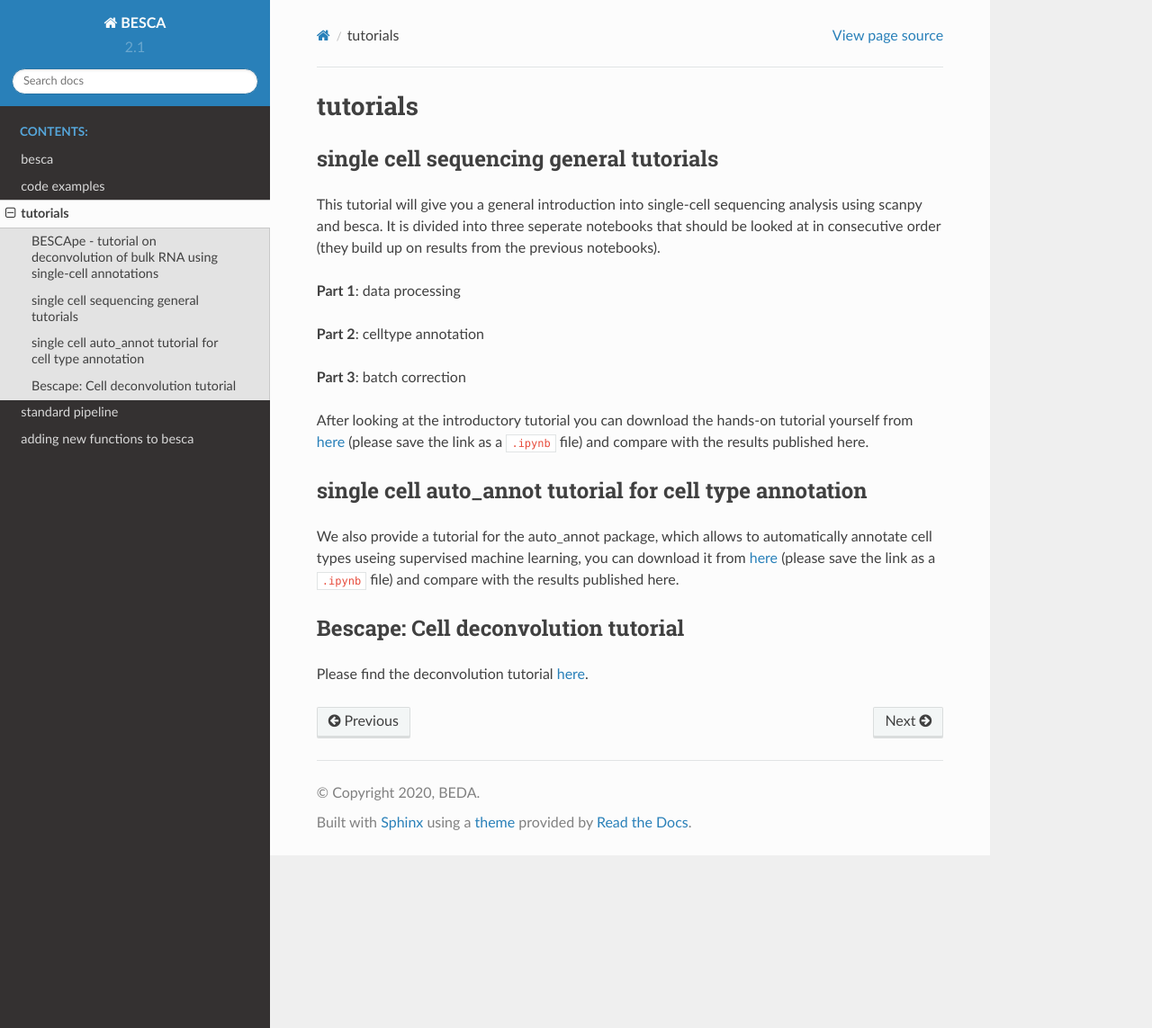
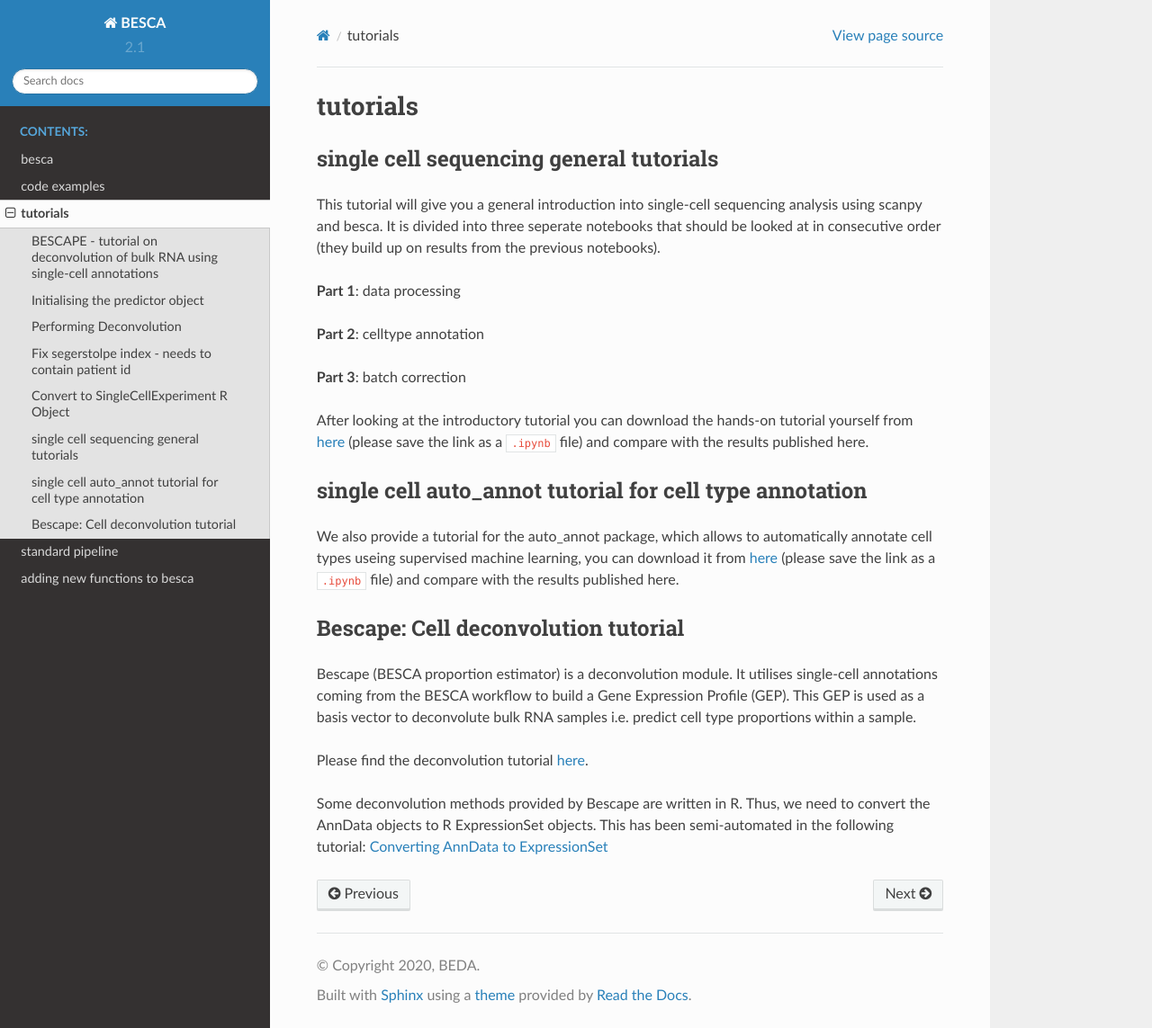
Before and after one commit to bedapub/besca, a Sphinx documentation site: the page built from docs/source/tutorials.rst, in a window 1280 px wide and 1143 px high. Shown: the whole window at 90% size. Built offline with Sphinx 7.4.7 and the Read the Docs theme 2.0.0, drawn with Linux system fonts in a browser that asks for light colours; pages that are not in the unit, such as notebooks, are missing from menus.

Commit message:
add bescape tutorials

```diff
--- a/docs/source/tutorials.rst
+++ b/docs/source/tutorials.rst
@@ -12,7 +12,8 @@
    tutorials/notebook2_celltype_annotation.ipynb
    tutorials/notebook3_batch_correction.ipynb
    tutorials/auto_annot_tutorial.ipynb
-   tutorials/bescape.rst
+   tutorials/bescape_tutorial.ipynb
+   tutorials/adata_to_eset.ipynb
 
 
 single cell sequencing general tutorials
@@ -37,4 +38,8 @@
 
 Bescape: Cell deconvolution tutorial
 ---------------------------------------------------------------
-Please find the deconvolution tutorial :doc:`here <tutorials/bescape>`.
+Bescape (BESCA proportion estimator) is a deconvolution module. It utilises single-cell annotations coming from the BESCA workflow to build a Gene Expression Profile (GEP). This GEP is used as a basis vector to deconvolute bulk RNA samples i.e. predict cell type proportions within a sample.
+
+Please find the deconvolution tutorial :doc:`here <tutorials/bescape_tutorial>`.
+
+Some deconvolution methods provided by Bescape are written in R. Thus, we need to convert the AnnData objects to R ExpressionSet objects. This has been semi-automated in the following tutorial: :doc:`Converting AnnData to ExpressionSet <tutorials/adata_to_eset>`
```
Also changed, not shown: docs/source/tutorials/bescape.rst (deleted, +0 -10 lines), docs/source/tutorials/adata_to_eset.ipynb (added), docs/source/tutorials/bescape_tutorial.ipynb.
